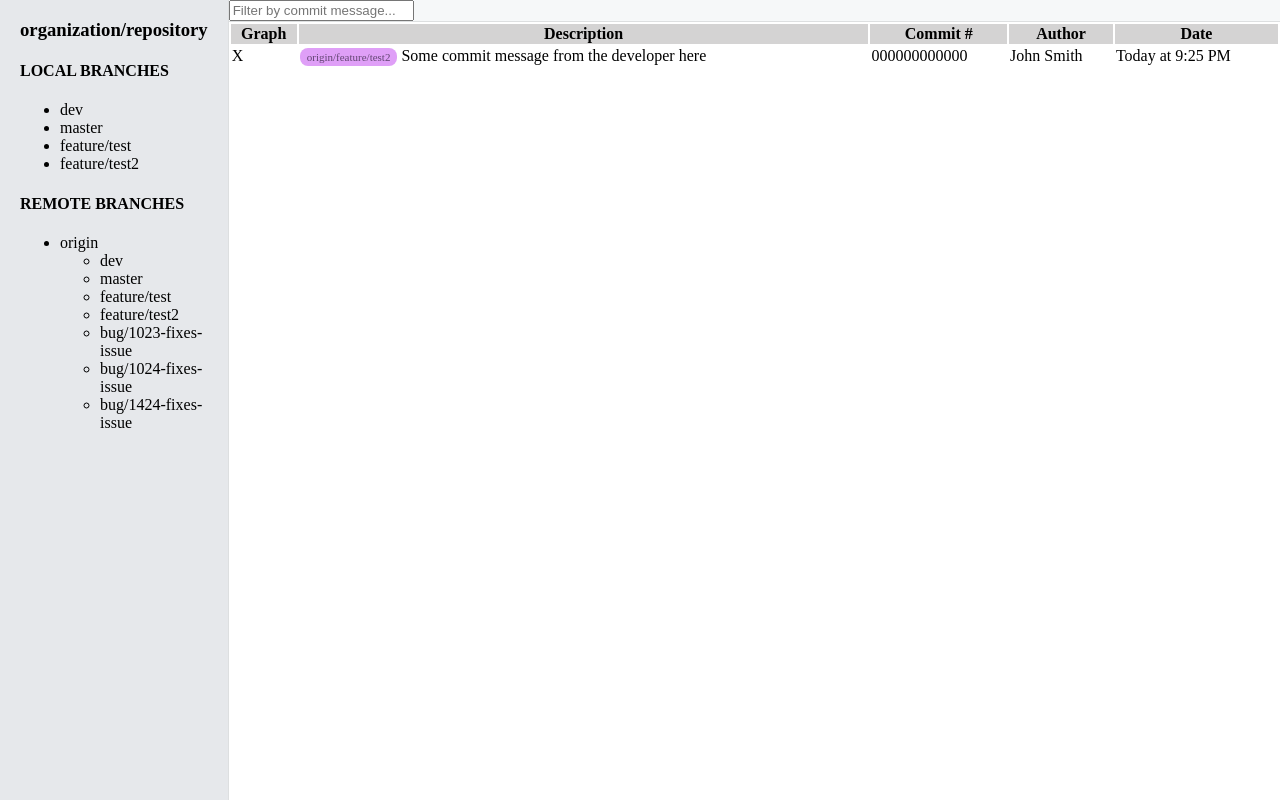
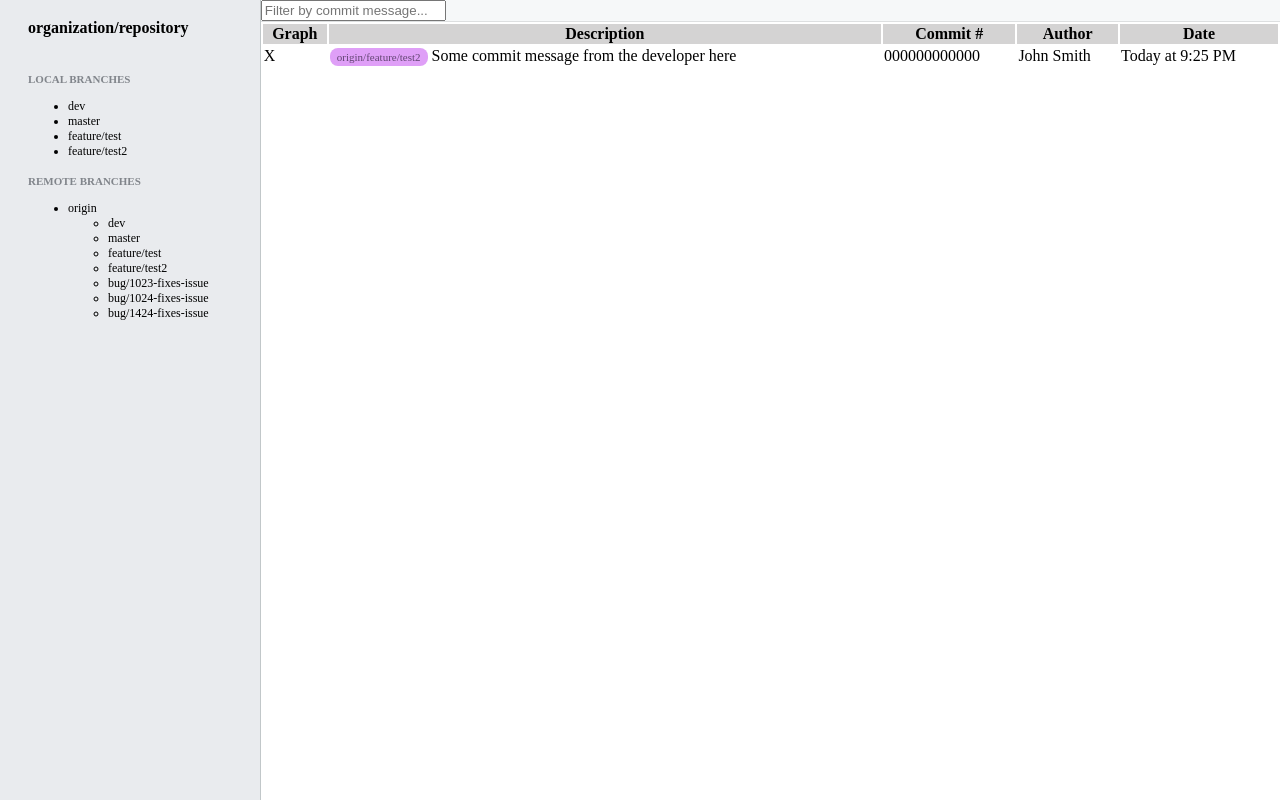
Before and after one commit to teffybiskup/commit-log, a React app: page / in a window 1280 px wide. Built offline with nearby package versions, Linux system fonts and the light colour scheme.

Commit message:
Update SideBar and BranchTreeView CSS

```diff
--- a/src/components/BranchTreeView.tsx
+++ b/src/components/BranchTreeView.tsx
@@ -27,7 +27,7 @@ const BranchTreeView = () => {
         <div className="tree-view">
             {branchList.map((branch, index) => (
                 <div key={index}>
-                    <h4 title={branch.name} className="branch-title">{branch.name} Branches</h4>
+                    <span title={branch.name} className="branch-title">{branch.name} branches</span>
                     {(branch.list instanceof Array) ? (
                         <>{renderBranchTreeItem(branch.list)}</>
                     ) : (
--- a/src/components/SideBar.tsx
+++ b/src/components/SideBar.tsx
@@ -5,7 +5,7 @@ import "../styles/SideBar.css";
 const Sidebar = () => {
     return (
         <div className="menu">
-            <h3 className="title" title="organization/repository">organization/repository</h3>
+            <span className="title" title="organization/repository">organization/repository</span>
             <BranchTreeView />
         </div>
     );
--- a/src/styles/BranchTreeView.css
+++ b/src/styles/BranchTreeView.css
@@ -1,7 +1,10 @@
-.tree-view {
-    padding: 0px 20px;
+.tree-view ul {
+    font-size: 12px;
 }
 
 .branch-title {
     text-transform: uppercase;
+    font-weight: 700;
+    color: #81858B;
+    font-size: 11px;
 }
--- a/src/styles/SideBar.css
+++ b/src/styles/SideBar.css
@@ -1,11 +1,18 @@
 .menu {
-  border-right: solid 1px #DDDFE0;
-  background-color: #E6E8EB;
+  padding: 0 28px;
+  width: 256px;
+  border-right: solid 1px #C1C7C9;
+  background-color: #E9EBEE;
 }
 
 .title {
-  padding: 0px 20px;
+  margin: 18px 0 32px 0;
   white-space: nowrap;
   overflow: hidden;
   text-overflow: ellipsis;
+  font-weight: 700;
+  font-size: 16px;
+  line-height: 19px;
+  color: #000;
+  display: block;
 }
```
